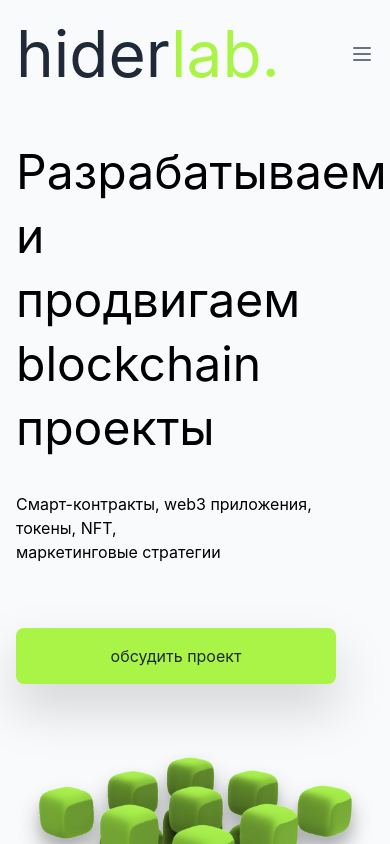
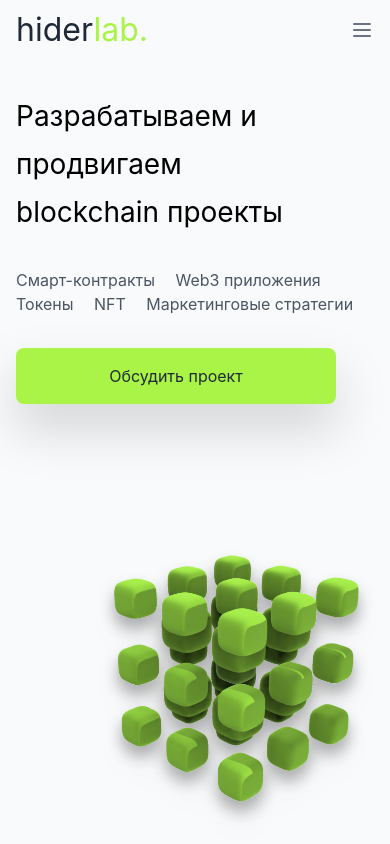
Before and after one commit to parsekon/hiderlab, a Next.js app: page /hello in a window 390 px wide. Shown: the top 844 px of the page. Built offline with nearby package versions, Linux system fonts and the light colour scheme; what @material-tailwind/react would draw is missing.

Commit message:
Mobile version

```diff
--- a/components/Header.js
+++ b/components/Header.js
@@ -2,7 +2,7 @@ import Menu from "./Menu";
 
 const Header = () => {
   return (
-    <div>
+    <div className="">
         <Menu />
     </div>
   );
--- a/components/Menu.js
+++ b/components/Menu.js
@@ -56,7 +56,7 @@ export default function Menu() {
           variant="small"
           className="mr-4 cursor-pointer py-1.5 font-normal"
         >
-          <h1 className="text-[64px] text-gray-800">
+          <h1 className="text-[32px] md:text-[64px] text-gray-800">
             hider<span className="text-lightGreen">lab.</span>
           </h1>
         </Typography>
--- a/pages/hello/index.js
+++ b/pages/hello/index.js
@@ -6,19 +6,25 @@ const Hello = () => {
     <Layout>
       <div className="flex md:flex-row flex-col pt-8 md:px-16 md:pt-16 -z-10">
         <div className="basis-1/2">
-          <h1 className="text-[48px] leading-[64px] mb-8">
+          <h1 className="text-[28px] leading-[48px] md:text-[48px] md:leading-[64px] mb-8">
             Разрабатываем и<br /> продвигаем
             <br /> blockchain проекты
           </h1>
           <h2>
-            Cмарт-контракты, web3 приложения, токены, NFT, <br />
-            маркетинговые стратегии
+            <span className="mr-4 md:mr-8 text-gray-600">Cмарт-контракты</span>{" "}
+            <span className="mr-4 md:mr-8 text-gray-600">Web3 приложения</span>{" "}
+            <br /> <span className="mr-4 md:mr-8 text-gray-600">Токены</span>{" "}
+            <span className="mr-4 md:mr-8 text-gray-600">NFT</span>
+            <span className="mr-4 md:mr-8 text-gray-600">
+              {" "}
+              Маркетинговые стратегии
+            </span>
           </h2>
-          <button className="w-80 h-14 text-gray-800 rounded-lg bg-lightGreen drop-shadow-2xl hover:scale-95 my-16">
-            обсудить проект
+          <button className="w-80 h-14 text-gray-800 rounded-lg bg-lightGreen drop-shadow-2xl hover:scale-95 my-8 hover:text-gray-500 absolute md:relative">
+            Обсудить проект
           </button>
         </div>
-        <div className="basis-1/2 flex justify-end drop-shadow-xl">
+        <div className="basis-1/2 flex justify-end drop-shadow-xl absolute md:relative h-[280px] md:h-[480px] w-[280px] bottom-4 left-24 md:top-2 md:left-0">
           <Image
             src="/abstract.png"
             alt="abstraction"
```
